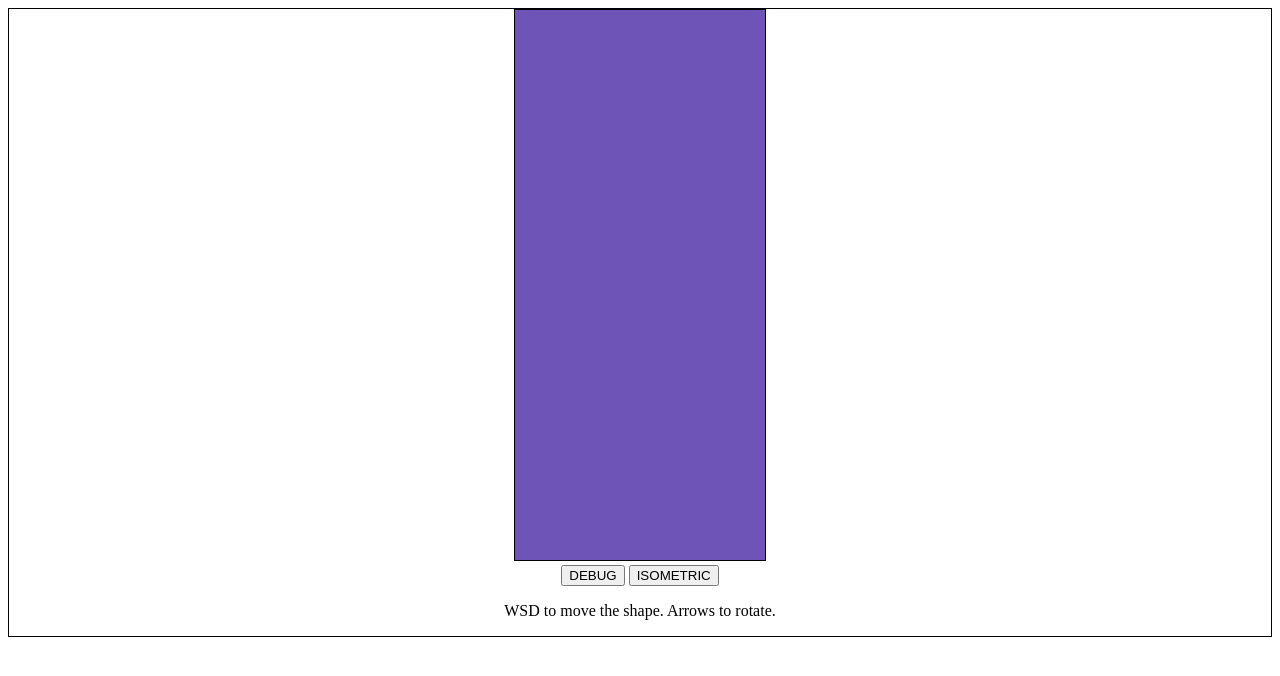
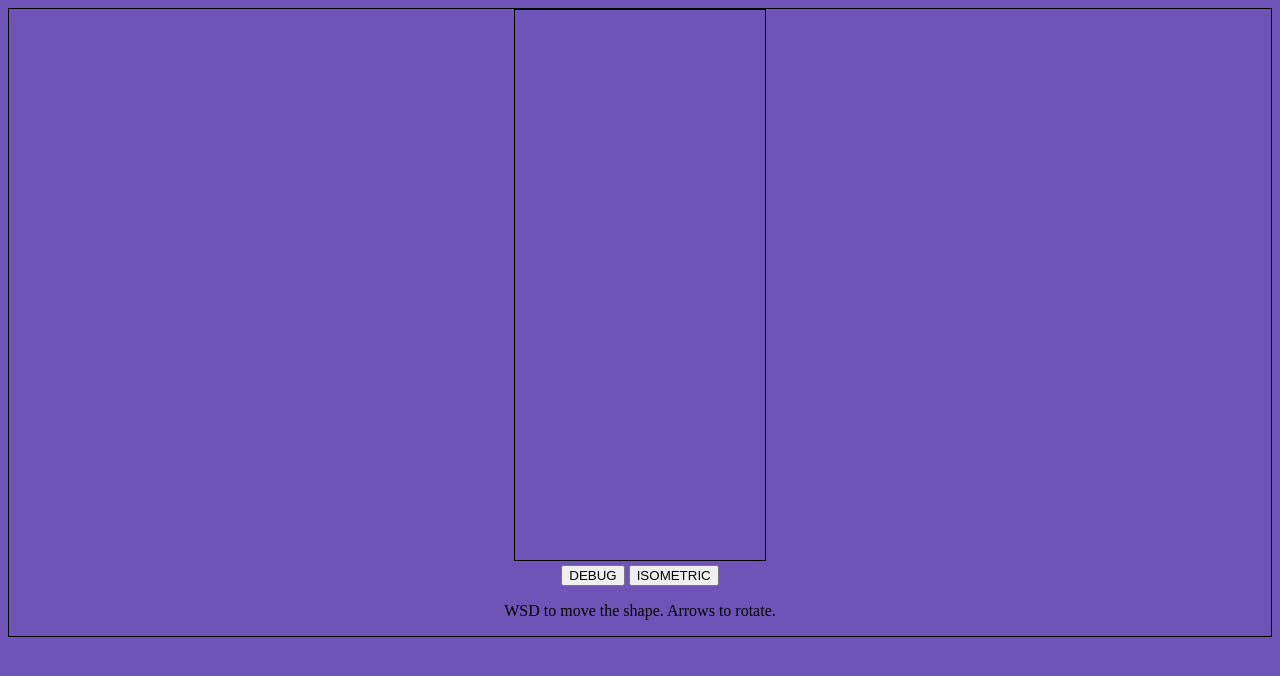
Before and after one commit to francescoApophis/isotetris.js, a plain HTML site: page index.html in a window 1280 px wide. Drawn offline with Linux system fonts and the light colour scheme.

Commit message:
TRIVIAL: set bg to purple

```diff
--- a/style.css
+++ b/style.css
@@ -1,5 +1,6 @@
 
 body {
+  background-color: #6f54b8;
   border: 1px solid black;
   display: flex;
   flex-direction: column;
@@ -12,7 +13,6 @@ canvas {
 
 
 .btn-container{
-
   display: flex;
   justify-content: center;
 }
```
